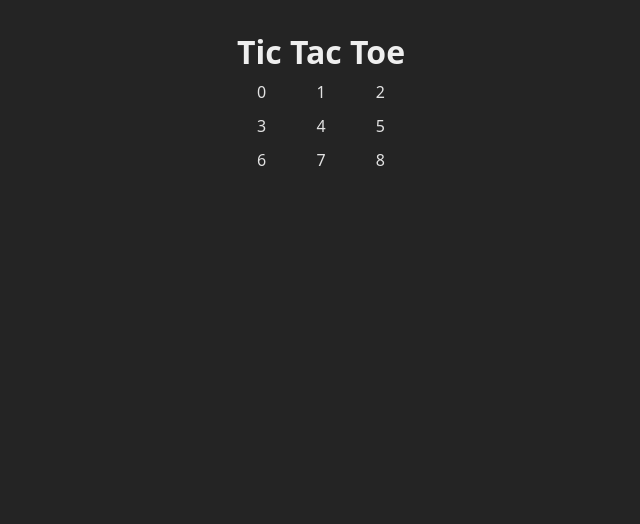
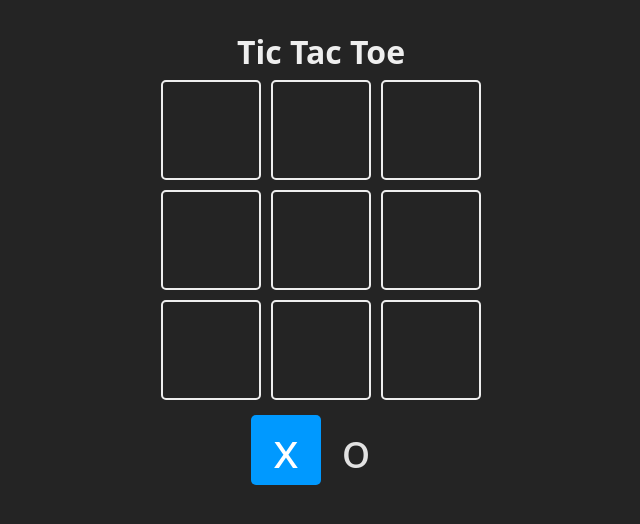
Before and after one commit to LuciferM12/Tic-tac-toe, a React (Vite) app: page / in a window 1280 px wide. Shown: the top 524 px of the page, without its empty margins (319-959 px from the left). Built offline with nearby package versions, Linux system fonts and the light colour scheme.

Commit message:
Update board

```diff
--- a/src/App.jsx
+++ b/src/App.jsx
@@ -1,10 +1,36 @@
+import { useState } from "react"
 const TURNS = {
   X: 'x',
   O: 'o'
 }
 
-const board = Array(9).fill(null)
+
+const Square = ({children, isSelected, updateBoard, index}) =>{
+  const className = `square ${isSelected ? 'is-selected' : ''}` //Para poder cambiar de quien es el turno
+
+  const handleClick = () => {
+    updateBoard(index)
+  }
+  return(
+    <div onClick={handleClick} className={className}>
+      {children}
+    </div>
+  )
+
+}
+
+
 function App() {
+  const [board, setBoard] = useState(Array(9).fill(null))
+  const [turn, setTurn] = useState(TURNS.X)
+
+  const updateBoard = (index) =>{
+    const newBoard = [...board]
+    newBoard[index] = turn //x u o
+    setBoard(newBoard)
+    const newTurn = turn === TURNS.X ? TURNS.O : TURNS.X
+    setTurn(newTurn)
+  }
 
   return (
     <main className="board">
@@ -13,15 +39,21 @@
         {
           board.map((_, index) => {
             return (
-              <div className="cell" key={index}>
-                <span className="cell__content">
-                  {index}
-                </span>
-              </div>
+              <Square
+                key={index}
+                index = {index}
+                updateBoard={updateBoard}
+              >
+                {board[index]}
+              </Square>
             )
           })
         }
 
+      </section>
+      <section className="turn">
+        <Square isSelected={turn === TURNS.X}>{TURNS.X}</Square>
+        <Square isSelected={turn === TURNS.O}>{TURNS.O}</Square>
       </section>
     </main>
   )
```
